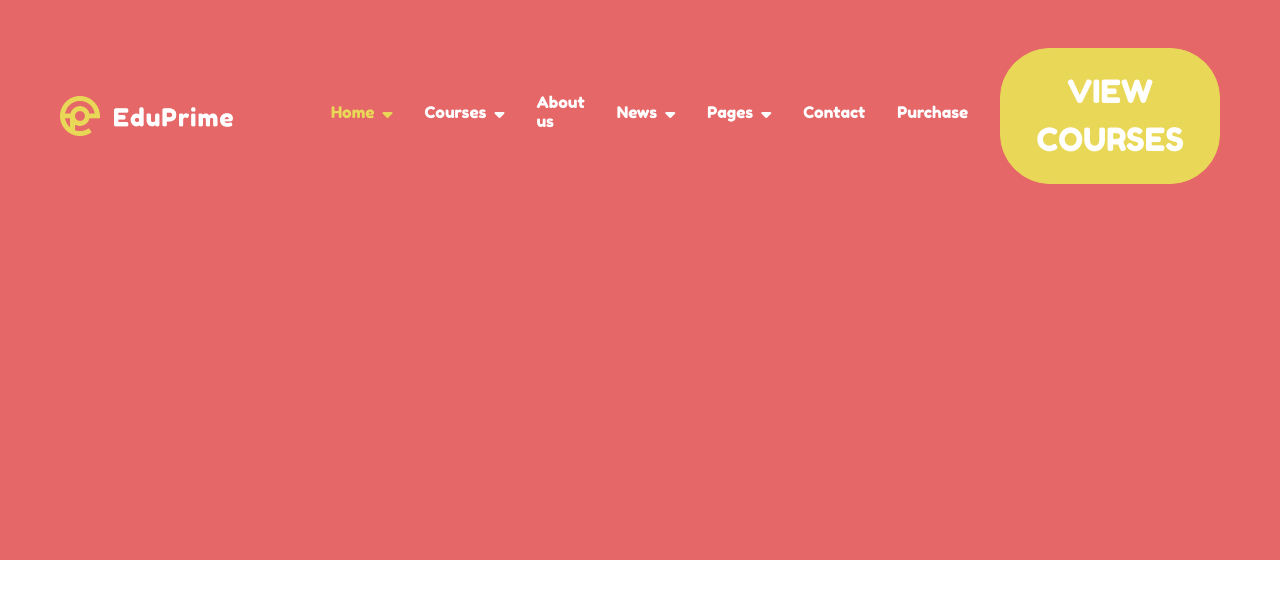
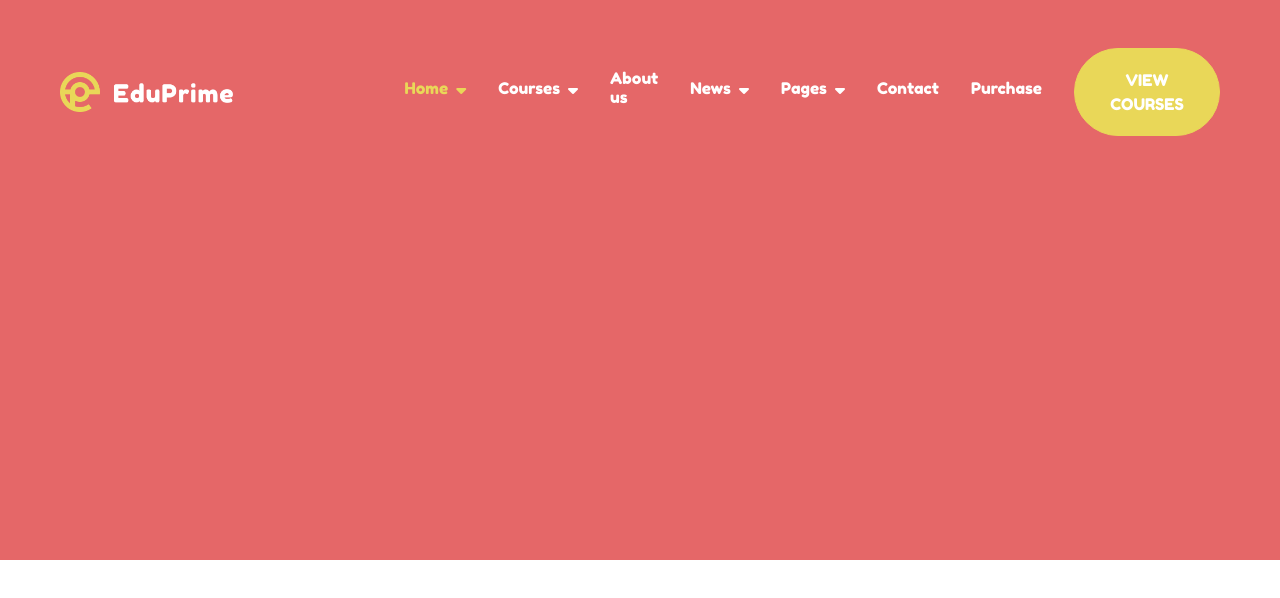
Before and after one commit to cif95/proj-html-vuejs, a Vue app: page / in a window 1280 px wide. Shown: the top 598 px of the page. Built offline with nearby package versions, Linux system fonts and the light colour scheme.

Commit message:
header nav btn sizing correction

```diff
--- a/src/components/HeaderComponents/Navbar.vue
+++ b/src/components/HeaderComponents/Navbar.vue
@@ -22,7 +22,7 @@
             <i v-if="link.dropdown" class="fas fa-sort-down ms-2"></i>
           </li>
         </ul>
-        <button class="my-btn my-btn-secondary text-uppercase fs-2">
+        <button class="my-btn my-btn-secondary text-uppercase">
           View Courses
         </button>
       </div>
```
